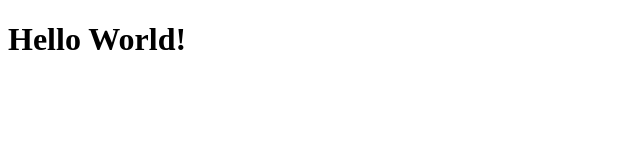
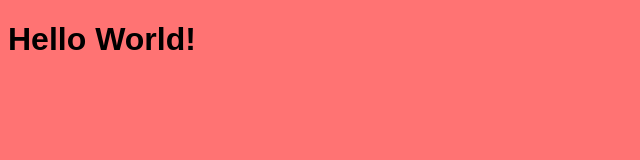
Before and after one commit to katebennert/honey-blonde-ale, a plain HTML site: page index.html in a window 1280 px wide. Shown: the whole page, without its empty margins (0-640 px from the left). Drawn offline with Linux system fonts and the light colour scheme.

Commit message:
Add style.css, connect to index.html

```diff
--- a/index.html
+++ b/index.html
@@ -1,6 +1,7 @@
 <!DOCTYPE html>
 <html lang="en">
     <head>
+        <link rel="stylesheet" href="style.css" />
         <title>Kate's Personal Website</title>
     </head>
     <body>
--- /dev/null
+++ b/style.css
@@ -0,0 +1,7 @@
+body {
+    background: #ff7373;
+}
+
+h1 {
+    font-family: sans-serif;
+}
```
